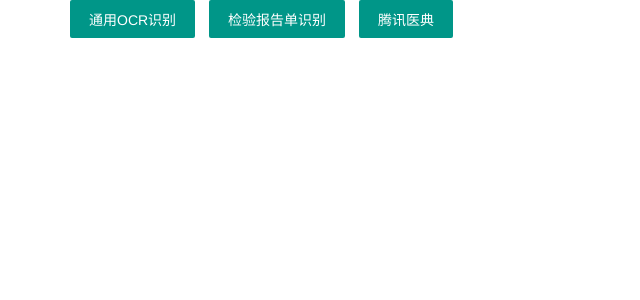
After one commit to xbmlz/wesure-demo, a FastAPI app: template templates/index.html in a window 1280 px wide. The commit adds this page. Shown: the top 300 px of the page, without its empty margins (0-640 px from the left). Run offline with FastAPI, Linux system fonts and the light colour scheme; the template is opened without the code that fills it, so the values that code supplies are empty.

Commit message:
feat: 添加首页

```diff
--- a/app/api/api_v1/endpoints/hello.py
+++ b/app/api/api_v1/endpoints/hello.py
@@ -1,5 +1,4 @@
-from fastapi import APIRouter, Request
-from fastapi.templating import Jinja2Templates
+from fastapi import APIRouter
 
 router = APIRouter()
 
--- a/app/api/api_v1/endpoints/ocr.py
+++ b/app/api/api_v1/endpoints/ocr.py
@@ -1,8 +1,5 @@
-import re
 
-from fastapi import APIRouter, Request
-from fastapi.templating import Jinja2Templates
-from pydantic import BaseModel
+from fastapi import APIRouter
 import requests
 from app.api.api_v1.endpoints.report import ReqForm
 from app.api.deps import api_result
--- a/app/api/api_v1/endpoints/report.py
+++ b/app/api/api_v1/endpoints/report.py
@@ -1,7 +1,6 @@
 import re
 
-from fastapi import APIRouter, Request
-from fastapi.templating import Jinja2Templates
+from fastapi import APIRouter
 from pydantic import BaseModel
 import requests
 from app.api.deps import api_result
--- a/app/api/api_v1/endpoints/yd.py
+++ b/app/api/api_v1/endpoints/yd.py
@@ -1,10 +1,8 @@
 import json
-import time
-from fastapi import APIRouter, Request
-from fastapi.templating import Jinja2Templates
+
 import requests
-
 from app.api.deps import api_result
+from fastapi import APIRouter
 
 router = APIRouter()
 
--- a/app/main.py
+++ b/app/main.py
@@ -26,6 +26,11 @@ app.add_middleware(
 app.include_router(api_router, prefix=settings.API_V1_STR)
 
 
+@app.get("/", response_class=HTTPResponse)
+async def report(request: Request):
+    return templates.TemplateResponse("index.html", {"request": request})
+
+
 @app.get("/report", response_class=HTTPResponse)
 async def report(request: Request):
     return templates.TemplateResponse("report.html", {"request": request})
--- /dev/null
+++ b/templates/index.html
@@ -0,0 +1,27 @@
+<!DOCTYPE html>
+<html lang="zh">
+  <head>
+    <meta charset="UTF-8" />
+    <meta http-equiv="X-UA-Compatible" content="IE=edge" />
+    <meta name="viewport" content="width=device-width, initial-scale=1.0" />
+    <title>fastapi-starter</title>
+    <link
+      href="{{ url_for('static', path='/layui/css/layui.css') }}"
+      rel="stylesheet"
+    />
+  </head>
+
+  <body>
+    <div class="layui-container">
+      <button type="button" class="layui-btn" onclick="location.href='/ocr'">
+        通用OCR识别
+      </button>
+      <button type="button" class="layui-btn" onclick="location.href='/report'">
+        检验报告单识别
+      </button>
+      <button type="button" class="layui-btn" onclick="location.href='/yd'">
+        腾讯医典
+      </button>
+    </div>
+  </body>
+</html>
--- a/templates/ocr.html
+++ b/templates/ocr.html
@@ -1,5 +1,5 @@
 <!DOCTYPE html>
-<html lang="en">
+<html lang="zh">
 
 <head>
   <meta charset="UTF-8" />
--- a/templates/report.html
+++ b/templates/report.html
@@ -1,5 +1,5 @@
 <!DOCTYPE html>
-<html lang="en">
+<html lang="zh">
 
 <head>
   <meta charset="UTF-8" />
--- a/templates/yd.html
+++ b/templates/yd.html
@@ -1,5 +1,5 @@
 <!DOCTYPE html>
-<html lang="en">
+<html lang="zh">
   <head>
     <meta charset="UTF-8" />
     <meta http-equiv="X-UA-Compatible" content="IE=edge" />
```
